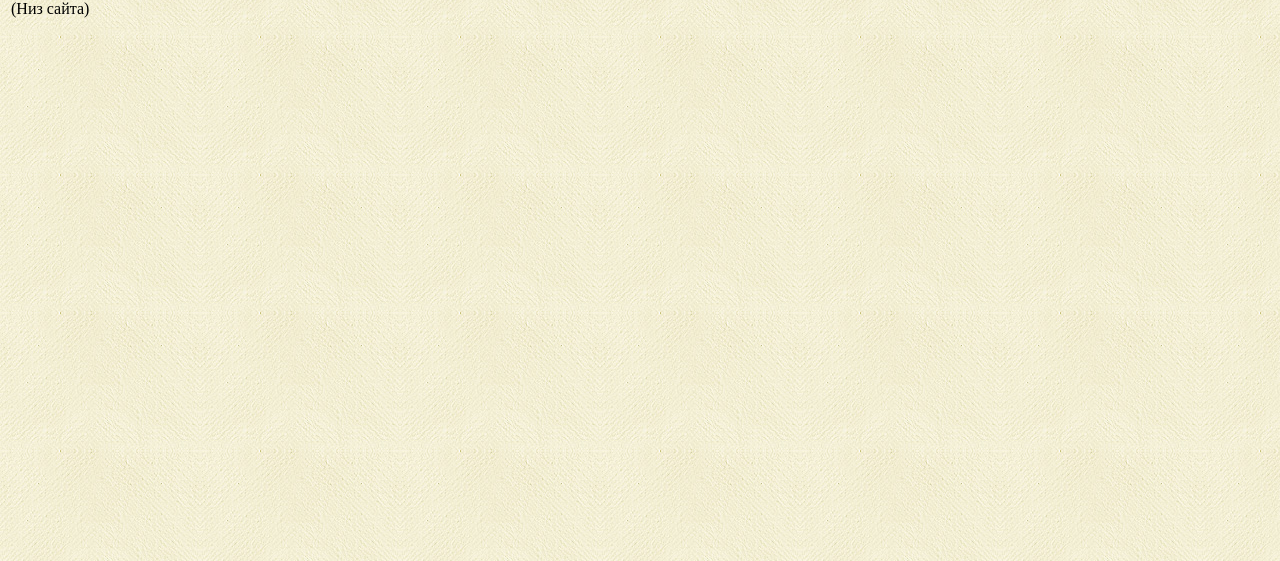
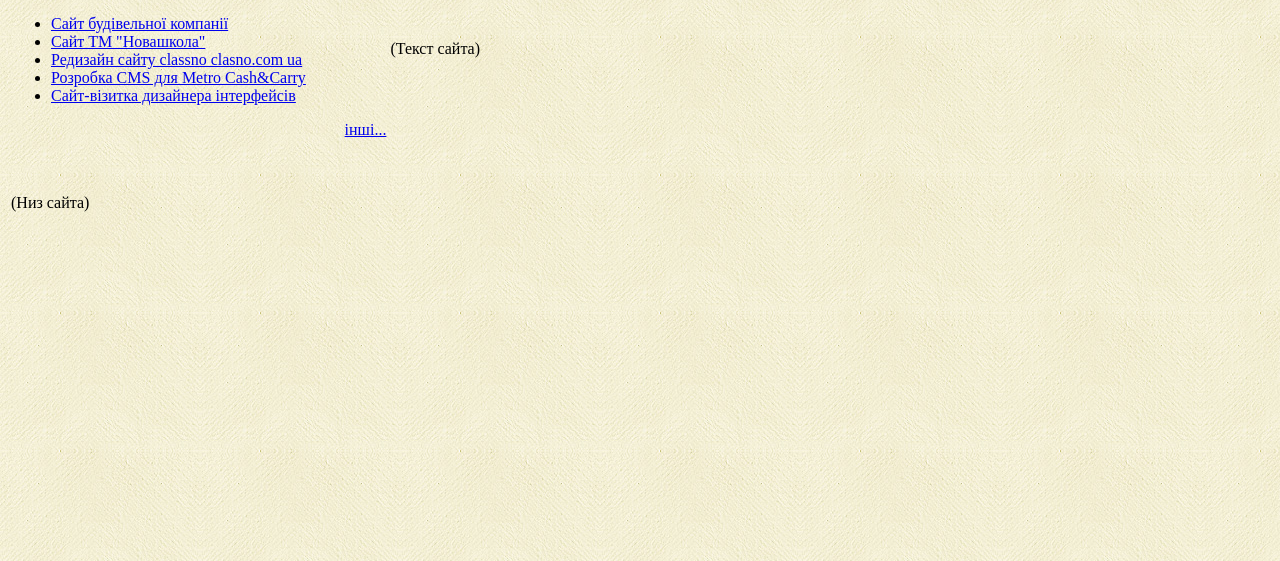
Before and after one commit to dayannaaa/dayannaaa.github.io, a plain HTML site: page index.html in a window 1280 px wide. Shown: the part 239-800 px from the top of the page. Drawn offline with Linux system fonts and the light colour scheme.

Commit message:
07 - Меню злiва

```diff
--- a/index.html
+++ b/index.html
@@ -23,7 +23,19 @@
    </td>
 </tr>
 <tr>
-   <td width="30%" valign="top">(Меню зліва)</td>
+   <td width="30%" valign="top">
+    <font size="5" color="navy"><h2>Новини</h2></font>
+     <font sise="5">
+   <ul>
+    <li><a href="#">Сайт будівельної компанії</a></li>
+    <li><a href="#">Сайт ТМ "Новашкола"</a></li>
+    <li><a href="#">Редизайн сайту classno clasno.com ua</a></li>
+    <li><a href="#">Розробка CMS для Metro Cash&Carry</a></li>
+    <li><a href="#">Сайт-візитка дизайнера інтерфейсів</a></li>
+<p align="right"><a href="#">інші...</a> </p>
+   </ul>
+   </font>
+ </td>
 <td width="70%">(Текст сайта)</td>
 </tr>
 <tr>
```
